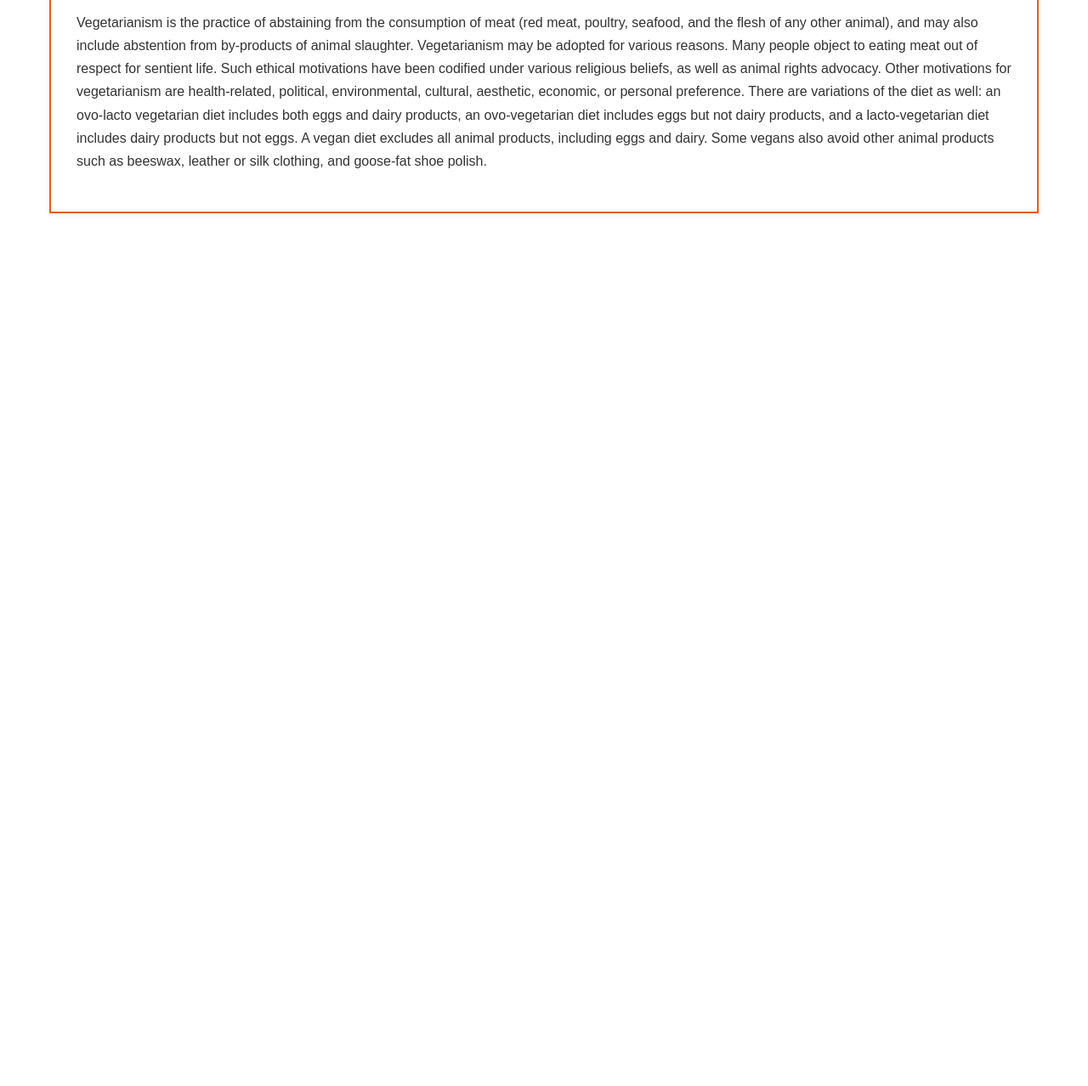
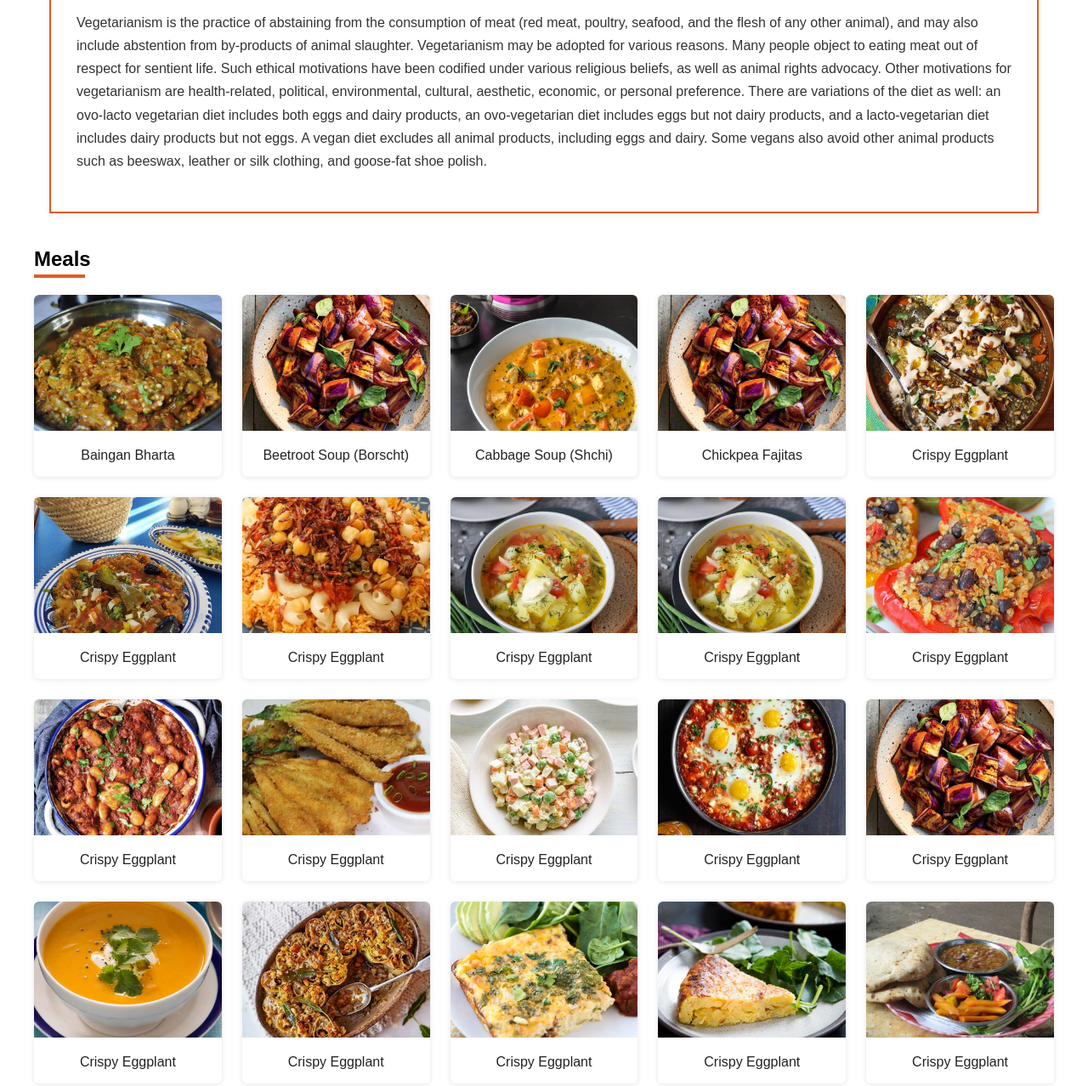
Before and after one commit to Vamshich2486/MealFinder, a plain HTML site: page vegg.html in a window 1280 px wide. Shown: the part 573-1851 px from the top of the page at 85% size. Before the commit the page ends 864 px from the top, so only its background shows below. Drawn offline with Linux system fonts and the light colour scheme.

Commit message:
meals section

```diff
--- a/vegg.css
+++ b/vegg.css
@@ -155,3 +155,58 @@ body {
   line-height: 1.7;
   color: #333;
 }
+
+
+/* meals */
+.meals-section {
+  max-width: 1200px;
+  margin: 40px auto;
+  padding: 0 20px;
+}
+
+.section-title {
+  font-size: 24px;
+  font-weight: bold;
+  margin-bottom: 20px;
+  color: #000;
+  position: relative;
+}
+
+.section-title::after {
+  content: '';
+  display: block;
+  width: 60px;
+  height: 4px;
+  background-color: #e35c20;
+  margin-top: 4px;
+}
+
+.meal-cards {
+  display: flex;
+  flex-wrap: wrap;
+  gap: 24px;
+  justify-content:space-between;
+}
+
+.meal-card {
+  width: 200px;
+  background: #fff;
+  border-radius: 6px;
+  overflow: hidden;
+  box-shadow: 0 1px 6px rgba(0, 0, 0, 0.1);
+  text-align: center;
+  flex-grow: 1;
+}
+
+
+.meal-card img {
+  width: 100%;
+  height: 160px;
+  object-fit: cover;
+}
+
+.meal-name {
+  font-size: 16px;
+  font-weight: 500;
+  color: #222;
+}
--- a/vegg.html
+++ b/vegg.html
@@ -60,5 +60,94 @@
             A vegan diet excludes all animal products, including eggs and dairy. Some vegans also avoid other animal products such as beeswax, leather or silk clothing, and goose-fat shoe polish.
         </p>
     </section>
+
+    <!-- meals -->
+      <section class="meals-section">
+        <h2 class="section-title">Meals</h2>
+        <div class="meal-cards">
+            <div class="meal-card">
+                <a href="./baingan.html"> <img src="../Asserts/Images/bainganbarta.jpg" alt="Baingan Bharta" /></a>
+                <p class="meal-name">Baingan Bharta</p>
+            </div>
+            <div class="meal-card">
+                <img src="../Asserts/Images/y7h0lq1683208991.jpg" alt="Beetroot Soup (Borscht)" />
+                <p class="meal-name">Beetroot Soup (Borscht)</p>
+            </div>
+            <div class="meal-card">
+                <img src="../Asserts/Images/xxpqsy1511452222.jpg" alt="Cabbage Soup (Shchi)" />
+                <p class="meal-name">Cabbage Soup (Shchi)</p>
+            </div>
+            <div class="meal-card">
+                <img src="../Asserts/Images/y7h0lq1683208991.jpg " alt="Chickpea Fajitas" />
+                <p class="meal-name">Chickpea Fajitas</p>
+            </div>
+            <div class="meal-card">
+                <img src="../Asserts/Images/ysqrus1487425681.jpg" alt="Crispy Eggplant" />
+                <p class="meal-name">Crispy Eggplant</p>
+            </div>
+            <div class="meal-card">
+                <img src="../Asserts/Images/1bsv1q1560459826.jpg " alt="Crispy Eggplant" />
+                <p class="meal-name">Crispy Eggplant</p>
+            </div>
+            <div class="meal-card">
+                <img src="../Asserts/Images/4er7mj1598733193.jpg" alt="Crispy Eggplant" />
+                <p class="meal-name">Crispy Eggplant</p>
+            </div>
+            <div class="meal-card">
+                <img src="../Asserts/Images/60oc3k1699009846.jpg" alt="Crispy Eggplant" />
+                <p class="meal-name">Crispy Eggplant</p>
+            </div>
+            <div class="meal-card">
+                <img src="../Asserts/Images/60oc3k1699009846.jpg" alt="Crispy Eggplant" />
+                <p class="meal-name">Crispy Eggplant</p>
+            </div>
+            <div class="meal-card">
+                <img src="../Asserts/Images/b66myb1683207208.jpg " alt="Crispy Eggplant" />
+                <p class="meal-name">Crispy Eggplant</p>
+            </div>
+            <div class="meal-card">
+                <img src="../Asserts/Images/b79r6f1585566277.jpg " alt="Crispy Eggplant" />
+                <p class="meal-name">Crispy Eggplant</p>
+            </div>
+            <div class="meal-card">
+                <img src="../Asserts/Images/c7lzrl1683208757.jpg " alt="Crispy Eggplant" />
+                <p class="meal-name">Crispy Eggplant</p>
+            </div>
+            <div class="meal-card">
+                <img src="../Asserts/Images/ebvuir1699013665.jpg" alt="Crispy Eggplant" />
+                <p class="meal-name">Crispy Eggplant</p>
+            </div>
+            <div class="meal-card">
+                <img src="../Asserts/Images/g373701551450225.jpg " alt="Crispy Eggplant" />
+                <p class="meal-name">Crispy Eggplant</p>
+            </div>
+            <div class="meal-card">
+                <img src="../Asserts/Images/y7h0lq1683208991.jpg" alt="Crispy Eggplant" />
+                <p class="meal-name">Crispy Eggplant</p>
+            </div>
+            <div class="meal-card">
+                <img src="../Asserts/Images/jcr46d1614763831.jpg" alt="Crispy Eggplant" />
+                <p class="meal-name">Crispy Eggplant</p>
+            </div>
+            <div class="meal-card">
+                <img src="../Asserts/Images/ssyqwr1511451678.jpg" alt="Crispy Eggplant" />
+                <p class="meal-name">Crispy Eggplant</p>
+            </div>
+            <div class="meal-card">
+                <img src="../Asserts/Images/qwtrtp1511799242.jpg" alt="Crispy Eggplant" />
+                <p class="meal-name">Crispy Eggplant</p>
+            </div>
+            <div class="meal-card">
+                <img src="../Asserts/Images/quuxsx1511476154.jpg" alt="Crispy Eggplant" />
+                <p class="meal-name">Crispy Eggplant</p>
+            </div>
+            <div class="meal-card">
+                <img src="../Asserts/Images/lvn2d51598732465.jpg" alt="Crispy Eggplant" />
+                <p class="meal-name">Crispy Eggplant</p>
+            </div>
+
+
+        </div>
+    </section>
   </body>
 </html>
```
Also changed, not shown: Asserts/Images/bainganbarta.jpg (renamed from Asserts/Images/urtpqw1487341253.jpg).
